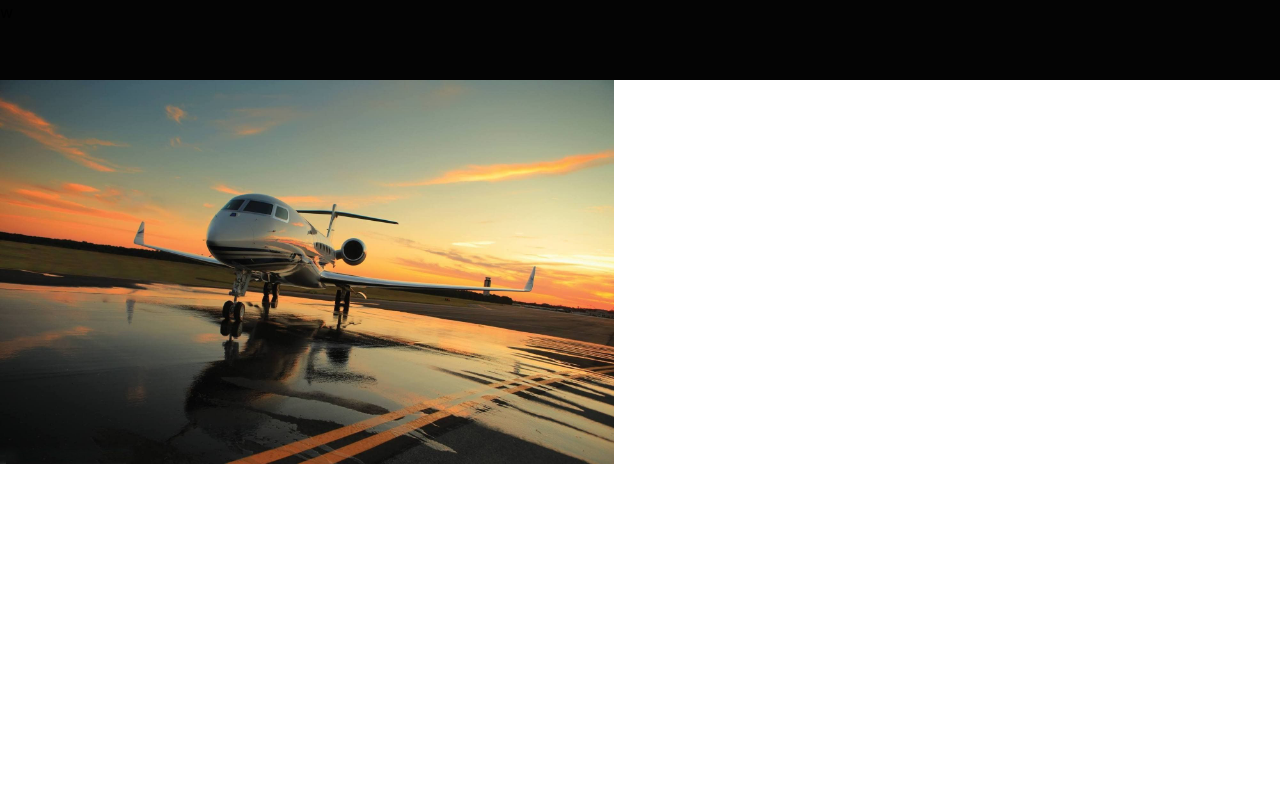
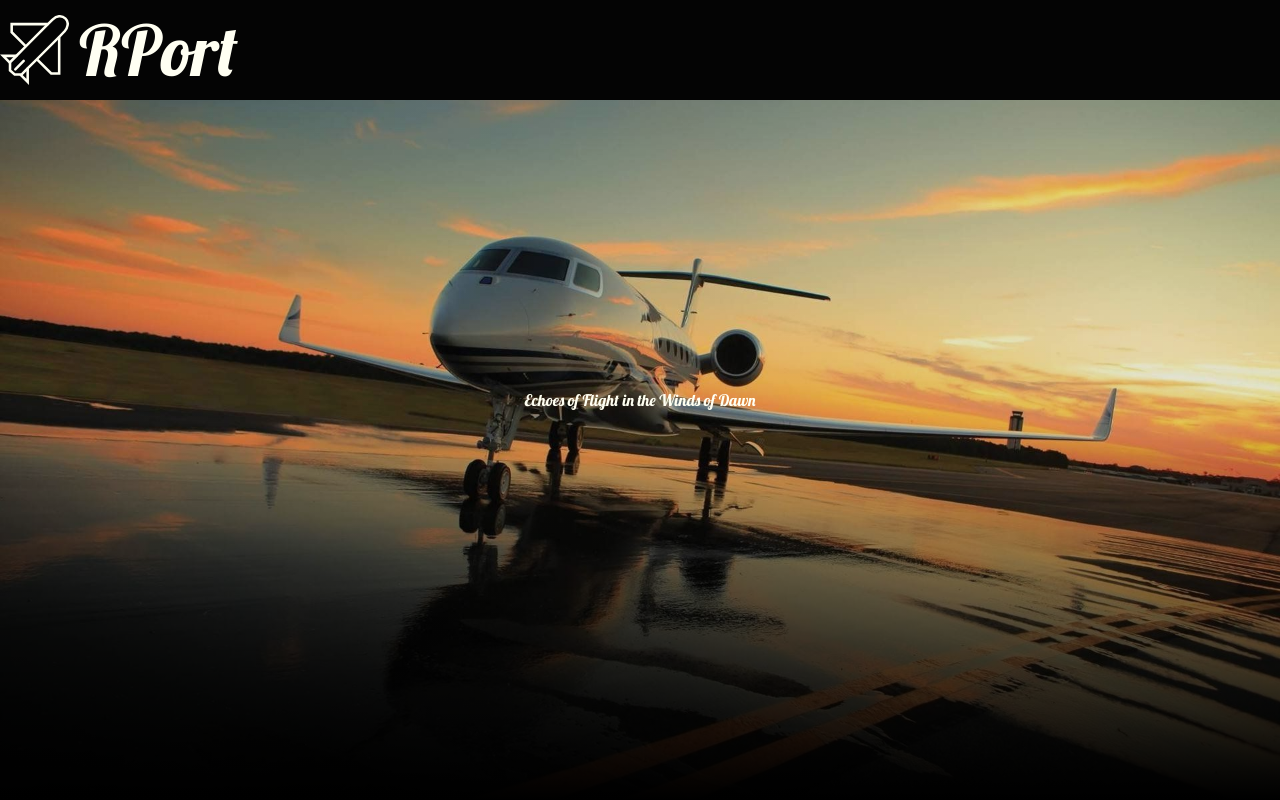
Before and after one commit to ErayKaan123/Business-Airport, a Next.js app: page / in a window 1280 px wide. Built offline with nearby package versions, Linux system fonts and the light colour scheme.

Commit message:
First Simple Styles

```diff
--- a/src/app/layout.js
+++ b/src/app/layout.js
@@ -1,7 +1,9 @@
+import { Lobster } from "next/font/google";
 import { Inter } from "next/font/google";
 import "./globals.css";
 
 const inter = Inter({ subsets: ["latin"] });
+const lobster = Lobster({ subsets: ["latin"], weight:"400" });
 
 export const metadata = {
   title: "Create Next App",
--- a/src/components/hero.js
+++ b/src/components/hero.js
@@ -1,7 +1,12 @@
+const bg = "linear-gradient(0deg, rgba(0,0,0,1) 0%, rgba(0,0,0,0.10) 47%, rgba(0,0,0,0.10) 100%)"
+import { Lobster } from "next/font/google";
+
+const lobster = Lobster({ subsets: ["latin"], weight:"400" });
+
 export default function Hero() {
     return(
-    <div>
-        <img className="object-fill h-96" src="Cover10.png"/>
+    <div style={{height: "100vh", overflow: "hidden"}}>
+        <img style={{width: "100%" }} src="Cover10.png"/><div style={{position: "absolute", background: bg, width: "100%", height:"100%", top:0, display:"flex", alignItems: "center", justifyContent:"center"}}><p style={{display:"inline", fontFamily: lobster.style.fontFamily, fontWeight:"400", color:"#fffff2" }}>Echoes of Flight in the Winds of Dawn</p></div>
     </div>
     )
 }
--- a/src/components/navigation.js
+++ b/src/components/navigation.js
@@ -1,8 +1,11 @@
+import { Lobster } from "next/font/google";
+
+const lobster = Lobster({ subsets: ["latin"], weight:"400" });
 
 export default function Navigation() {
     return (
-        <div className="h-20 bg-[#040404]">
-            w
+        <div style={{position: "fixed", width: "100%", height: "100px", backgroundColor: "#040404", color:"#fffff2", display: "flex", flexDirection:"row", alignItems:"center", fontSize:"70px", zIndex: "100"}}>
+            <img style={{height: "70%", display:"inline", marginRight:"10px" }} src="Images/RPortIcon.svg"/><p style={{fontSize: "100%", display:"inline", fontFamily: lobster.style.fontFamily, fontWeight:"400" }}>RPort</p>
         </div>
     )
 }
```
Also changed, not shown: public/Images/RPortIcon.svg (added).
